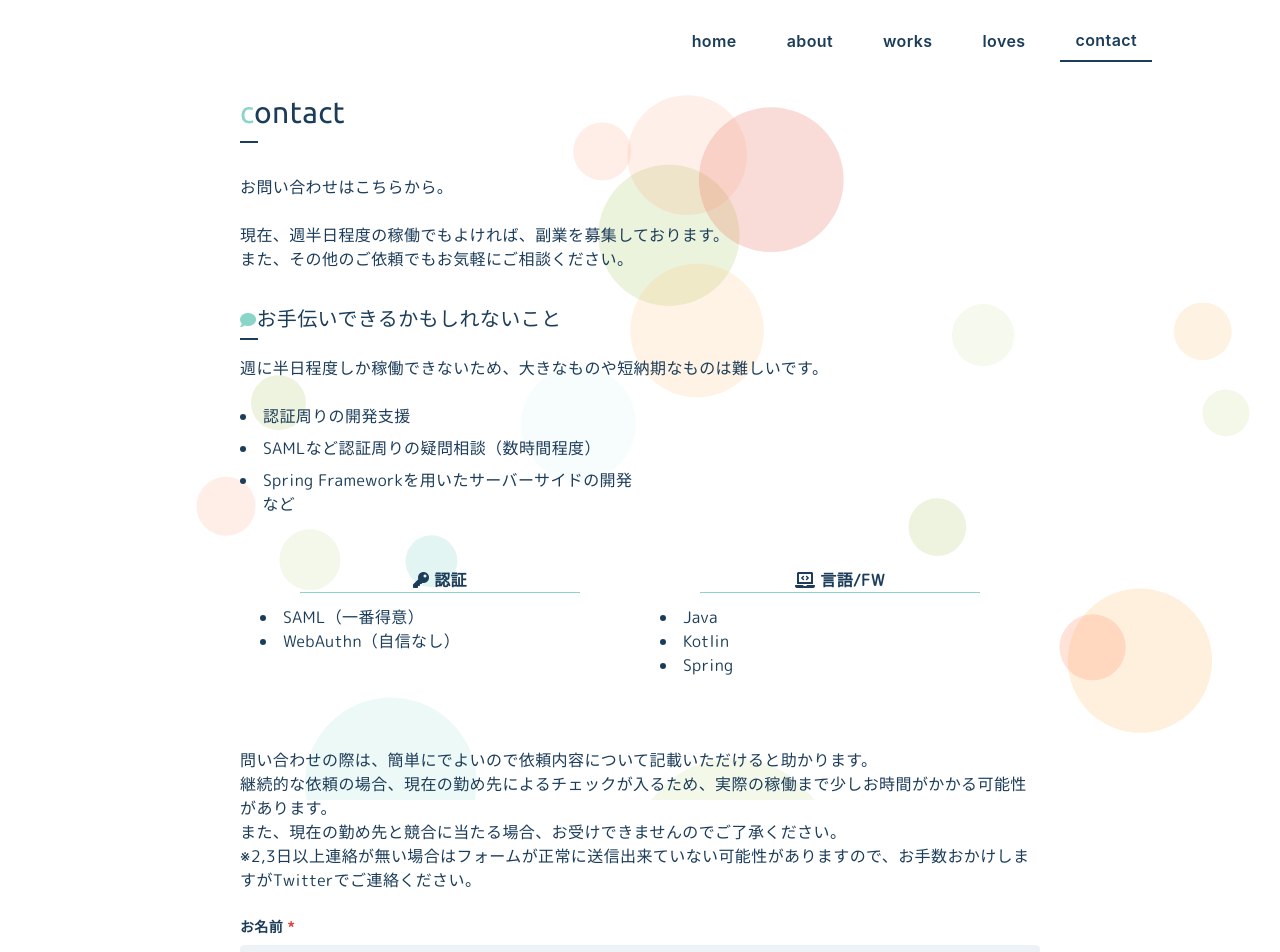
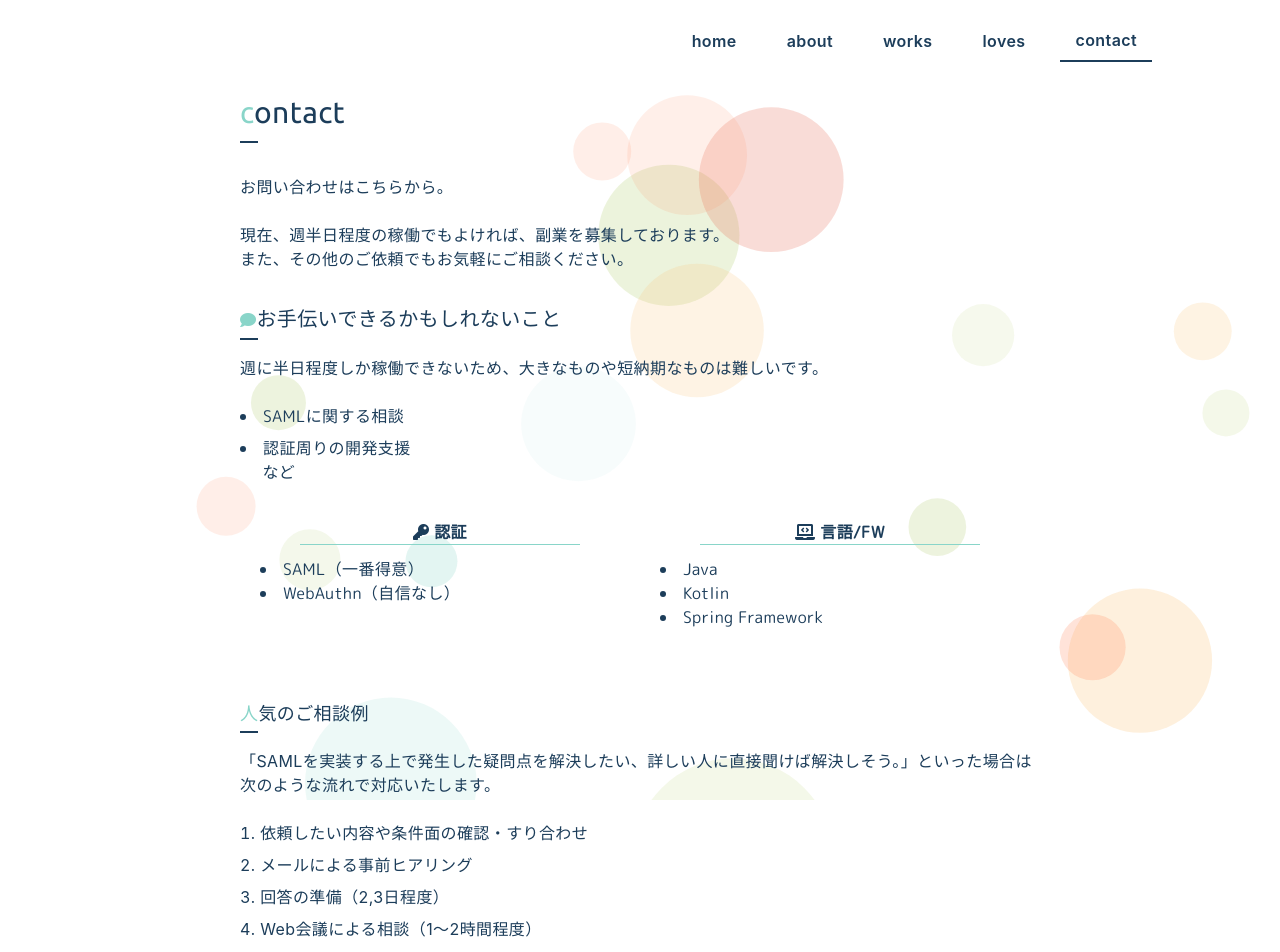
Before and after one commit to kxn4t/homepage, a Nuxt app: page /contact in a window 1280 px wide. Shown: the top 952 px of the page. Built offline with nearby package versions, Linux system fonts and the light colour scheme.

Commit message:
add example

```diff
--- a/components/organisms/contact/ContactDescription.vue
+++ b/components/organisms/contact/ContactDescription.vue
@@ -1,6 +1,6 @@
 <template>
   <div>
-    <section class="mb-10 w-full">
+    <section class="mb-6 w-full">
       <h1 class="section-header text-xl my-4 mt-8">
         <i class="fas fa-comment accent-font-color text-base"></i>
         <span class="font-ja">お手伝いできるかもしれないこと</span>
@@ -10,13 +10,12 @@
           週に半日程度しか稼働できないため、大きなものや短納期なものは難しいです。
         </p>
         <ul class="list-disc list-inside">
-          <li>認証周りの開発支援</li>
-          <li>SAMLなど認証周りの疑問相談（数時間程度）</li>
-          <li>Spring Frameworkを用いたサーバーサイドの開発<br />など</li>
+          <li>SAMLに関する相談</li>
+          <li>認証周りの開発支援<br />など</li>
         </ul>
       </div>
     </section>
-    <section class="mb-10 sm:mb-0 w-full">
+    <section class="w-full">
       <section
         class="w-full flex flex-col md:flex-row justify-around items-center"
       >
@@ -29,6 +28,20 @@
         />
       </section>
     </section>
+    <div class="mb-10 w-full">
+      <h2 class="section-header text-lg my-4 mt-8 sm:mt-0">
+        <span class="font-ja">人気のご相談例</span>
+      </h2>
+      <p class="mb-6">
+        「SAMLを実装する上で発生した疑問点を解決したい、詳しい人に直接聞けば解決しそう。」といった場合は次のような流れで対応いたします。
+      </p>
+      <ol class="list-decimal list-inside">
+        <li>依頼したい内容や条件面の確認・すり合わせ</li>
+        <li>メールによる事前ヒアリング</li>
+        <li>回答の準備（2,3日程度）</li>
+        <li>Web会議による相談（1〜2時間程度）</li>
+      </ol>
+    </div>
   </div>
 </template>
 
@@ -50,7 +63,7 @@ export default {
         {
           header: '言語/FW',
           headerIconClasses: ['fas', 'fa-laptop-code'],
-          list: ['Java', 'Kotlin', 'Spring'],
+          list: ['Java', 'Kotlin', 'Spring Framework'],
         },
       ],
     }
--- a/pages/contact.vue
+++ b/pages/contact.vue
@@ -8,6 +8,7 @@
       <p>また、その他のご依頼でもお気軽にご相談ください。</p>
     </div>
     <ContactDescription />
+    <div class="my-8 w-4/5 md:w-20 mx-auto hr" aria-hidden="true"></div>
     <div class="font-ja mb-6">
       <p>
         問い合わせの際は、簡単にでよいので依頼内容について記載いただけると助かります。
```
